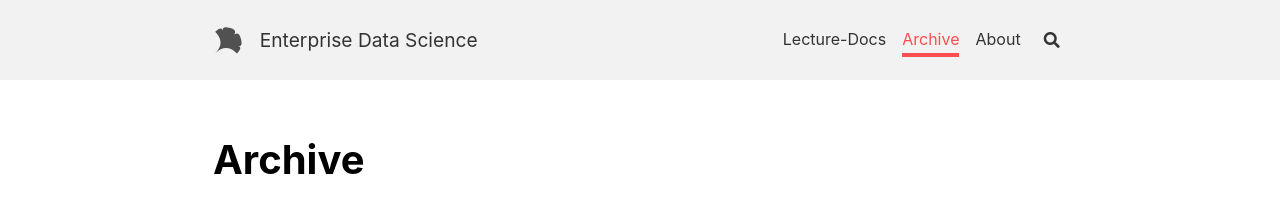
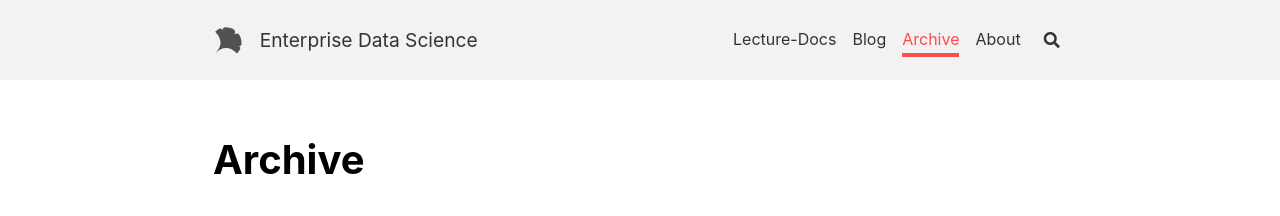
Before and after one commit to kienlef/kienlef.github.io, a Jekyll site: the page built from archive.html, in a window 1280 px wide. Shown: the top 216 px of the page. Built offline with Jekyll 4.4.1, drawn with Linux system fonts in a browser that asks for light colours; nearby versions of some CDN libraries.

Commit message:
new navigation

```diff
--- a/_data/navigation.yml
+++ b/_data/navigation.yml
@@ -2,6 +2,8 @@ header:
   - title:      Lecture-Docs
     url:        /docs/overview
     key:        docs
+  - title:      Blog
+    url:        /docs/
   - title:      Archive
     url:        /archive.html
   - title:      About
```
